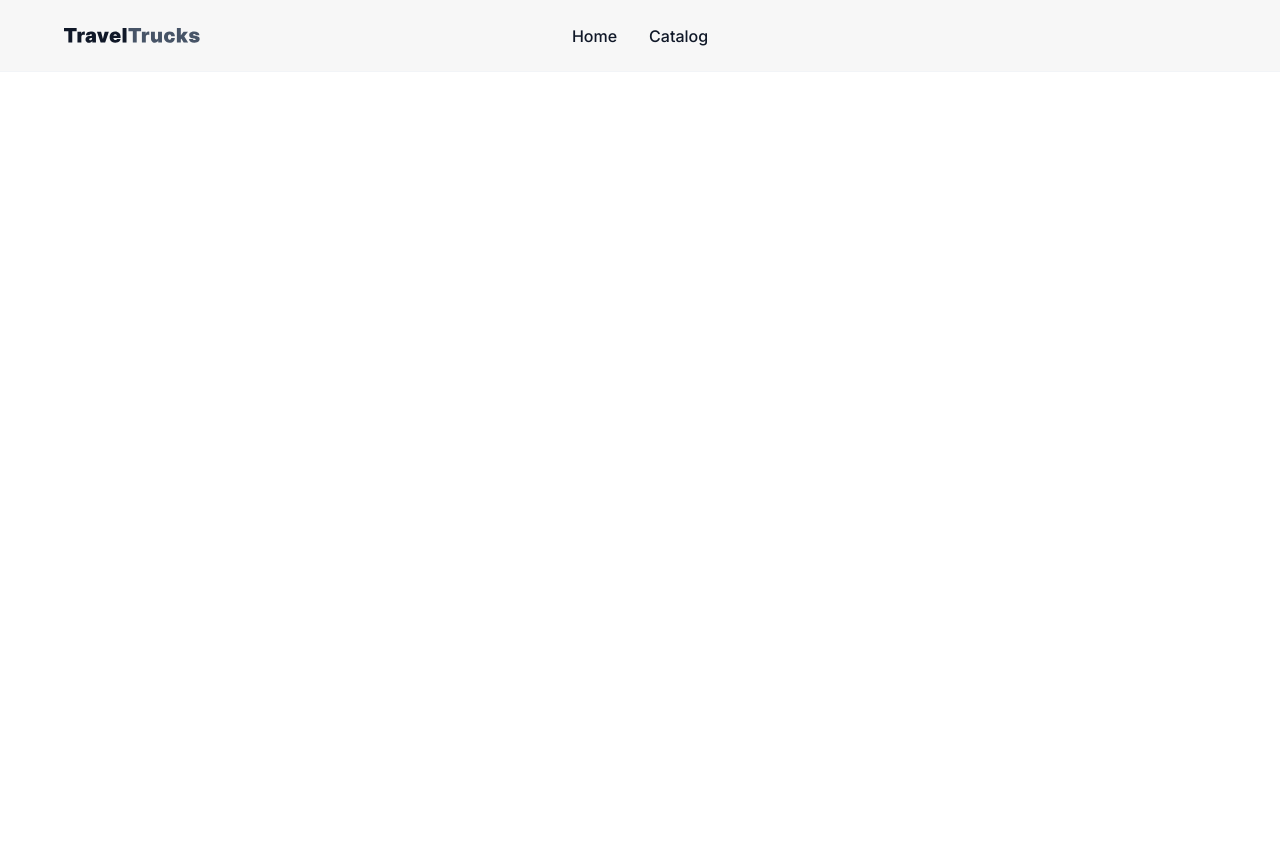
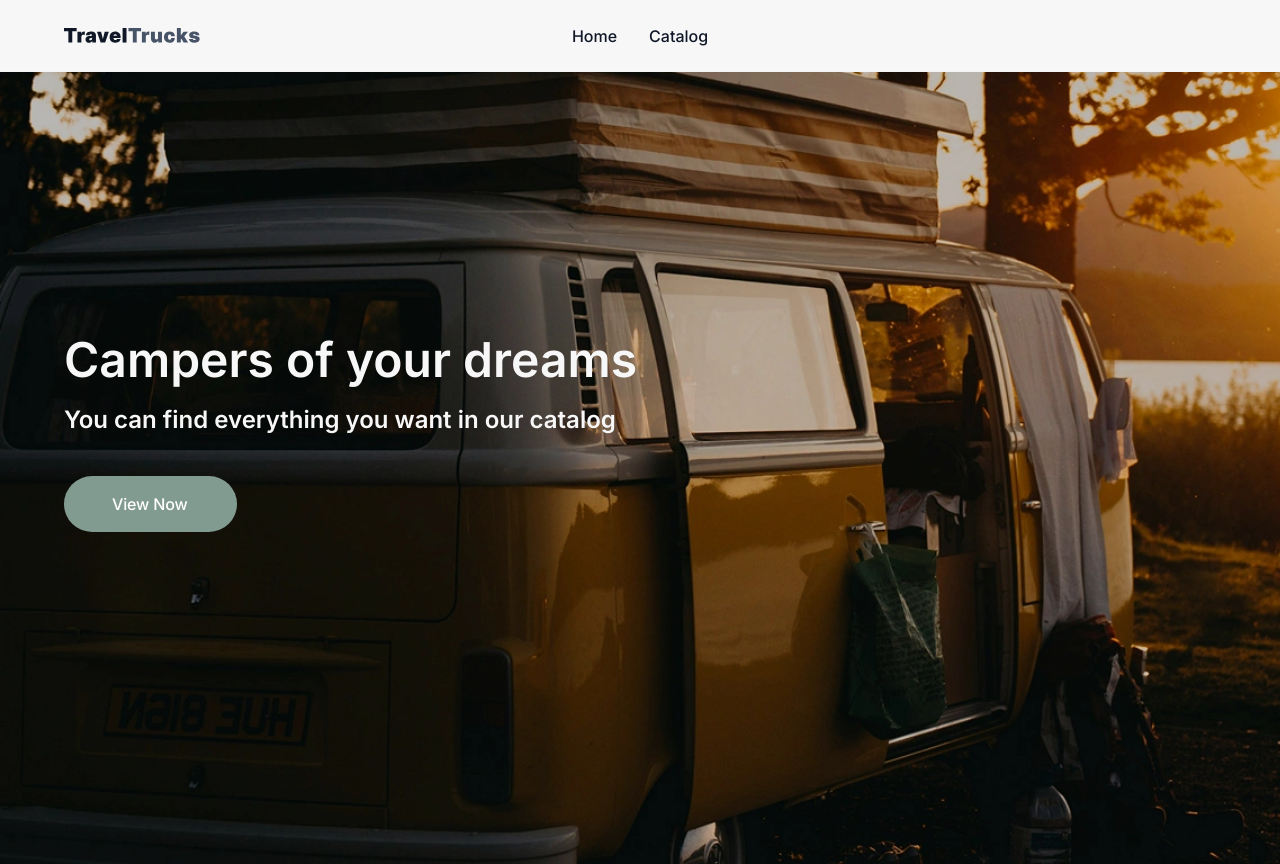
Before and after one commit to dina-muravska/travel-trucks, a Next.js app: page / in a window 1280 px wide. Before the commit the page ends 800 px from the top, so only its background shows below. Built offline with nearby package versions, Linux system fonts and the light colour scheme.

Commit message:
add Hero section

```diff
--- a/app/page.tsx
+++ b/app/page.tsx
@@ -1,11 +1,11 @@
 import Header from '../components/Header/Header';
-// import HomePage from '../components/HomePage/HomePage';
+import Hero from '../components/Hero/Hero';
 
 export default function HomePage() {
   return (
     <>
       <Header />
-      {/* <HomePage /> */}
+      <Hero />
     </>
   );
 }
--- /dev/null
+++ b/components/Hero/Hero.module.css
@@ -0,0 +1,51 @@
+.hero {
+  background-color: var(--inputs);
+  width: 100%;
+  height: 864px;
+  background-image: url('/heroImage.webp');
+  background-size: cover;
+  background-position: left center;
+  background-repeat: no-repeat;
+  display: flex;
+  align-items: center;
+}
+
+.content {
+  max-width: 600px;
+  color: var(--inputs);
+  position: relative;
+  z-index: 1;
+}
+
+.title {
+  font-weight: 600;
+  font-size: 48px;
+  line-height: 1.15;
+  margin-bottom: 16px;
+}
+
+.subtitle {
+  font-weight: 600;
+  font-size: 24px;
+  line-height: 1.33;
+  margin-bottom: 40px;
+}
+
+.btn {
+  display: inline-block;
+  width: 173px;
+  height: 56px;
+  padding: 16px 48px;
+  border-radius: 200px;
+  background-color: var(--grey-green);
+  color: var(--white);
+  font-size: 16px;
+  font-weight: 500;
+  line-height: 1.5;
+  letter-spacing: -0.01em;
+  transition: background-color 0.3s;
+}
+
+.btn:hover {
+  background-color: var(--green-hover);
+}
--- /dev/null
+++ b/components/Hero/Hero.tsx
@@ -0,0 +1,18 @@
+import Link from 'next/link';
+import css from './Hero.module.css';
+
+export default function Hero() {
+  return (
+    <section className={css.hero}>
+      <div className={`container`}>
+        <div className={css.content}>
+          <h1 className={css.title}>Campers of your dreams</h1>
+          <p className={css.subtitle}>You can find everything you want in our catalog</p>
+          <Link href="/catalog" className={css.btn}>
+            View Now
+          </Link>
+        </div>
+      </div>
+    </section>
+  );
+}
--- a/components/HomePage/HomePage.tsx
+++ /dev/null
@@ -1 +0,0 @@
-export default function HomePage() {}
```
Also changed, not shown: components/HomePage/HomePage.module.css (deleted), public/heroImage.webp (added).
